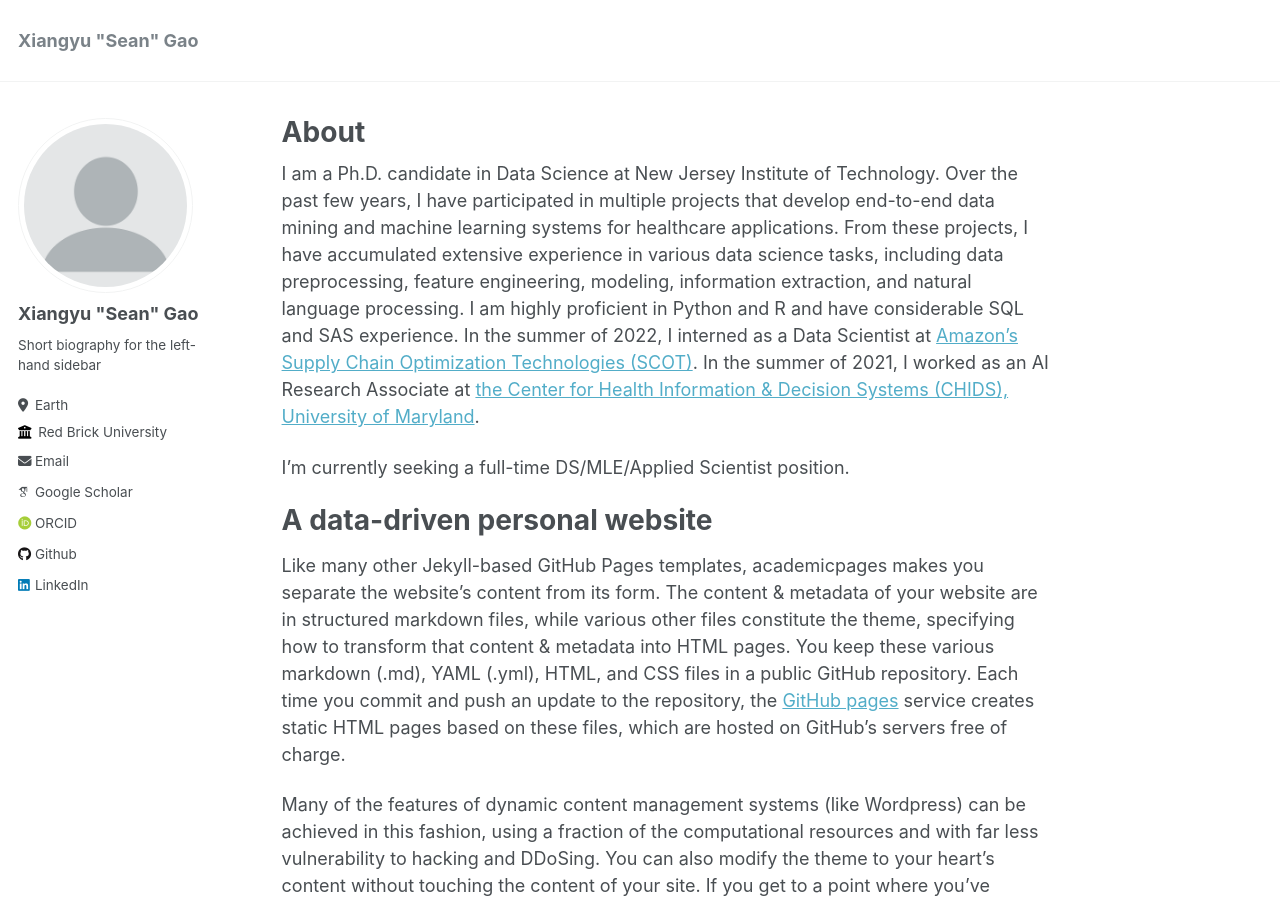
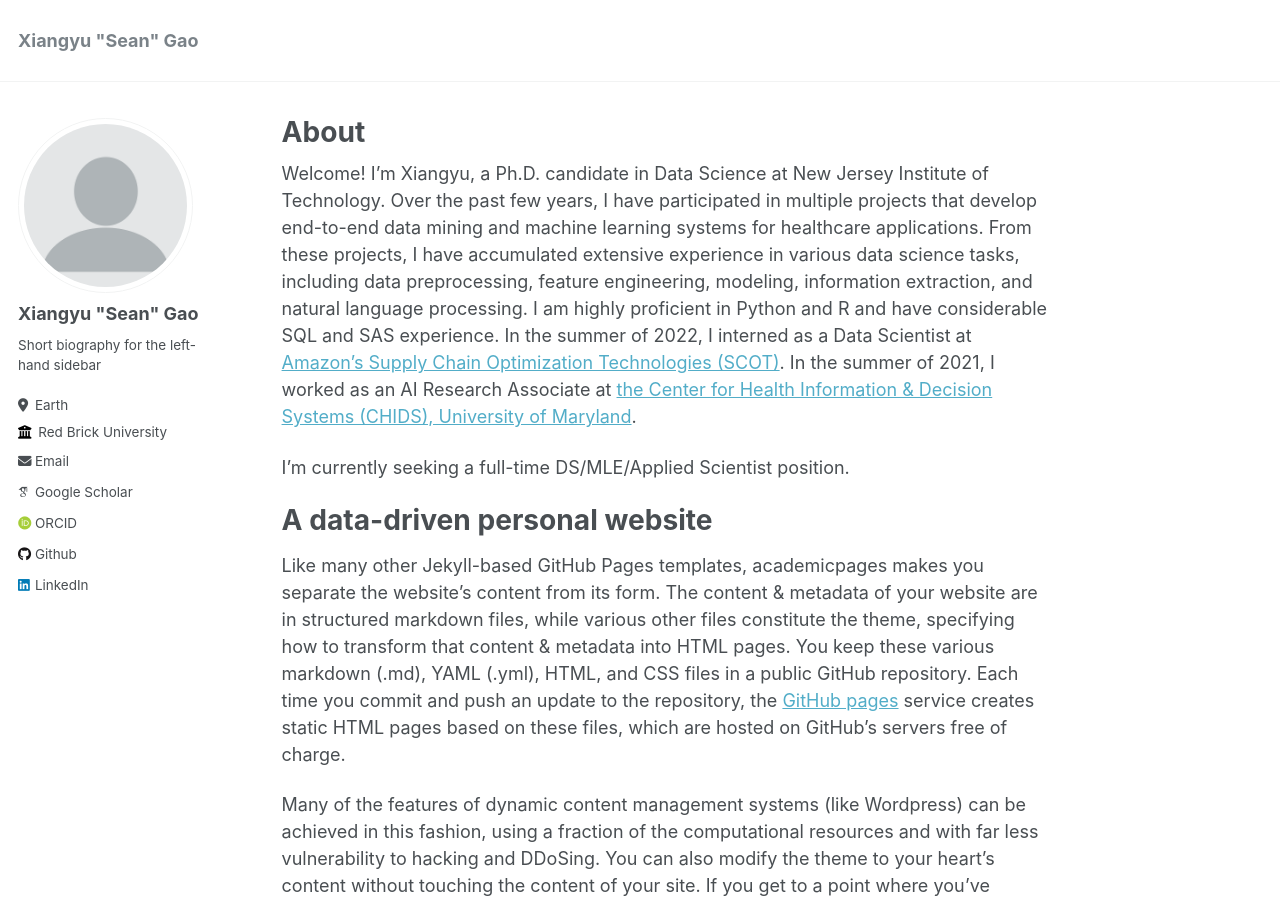
Before and after one commit to xga0/xga0.github.io, a Jekyll site: the page built from _pages/about.md, in a window 1280 px wide and 900 px high. Built offline with Jekyll 4.4.1, drawn with Linux system fonts in a browser that asks for light colours; some web fonts are replaced.

Commit message:
Update about.md

```diff
--- a/_pages/about.md
+++ b/_pages/about.md
@@ -7,7 +7,7 @@ redirect_from:
   - /about.html
 ---
 
-I am a Ph.D. candidate in Data Science at New Jersey Institute of Technology. Over the past few years, I have participated in multiple projects that develop end-to-end data mining and machine learning systems for healthcare applications. From these projects, I have accumulated extensive experience in various data science tasks, including data preprocessing, feature engineering, modeling, information extraction, and natural language processing. I am highly proficient in Python and R and have considerable SQL and SAS experience. In the summer of 2022, I interned as a Data Scientist at [Amazon’s Supply Chain Optimization Technologies (SCOT)](https://www.amazon.science/tag/supply-chain-optimization-technologies). In the summer of 2021, I worked as an AI Research Associate at [the Center for Health Information & Decision Systems (CHIDS), University of Maryland](https://www.rhsmith.umd.edu/centers/chids).
+Welcome! I'm Xiangyu, a Ph.D. candidate in Data Science at New Jersey Institute of Technology. Over the past few years, I have participated in multiple projects that develop end-to-end data mining and machine learning systems for healthcare applications. From these projects, I have accumulated extensive experience in various data science tasks, including data preprocessing, feature engineering, modeling, information extraction, and natural language processing. I am highly proficient in Python and R and have considerable SQL and SAS experience. In the summer of 2022, I interned as a Data Scientist at [Amazon’s Supply Chain Optimization Technologies (SCOT)](https://www.amazon.science/tag/supply-chain-optimization-technologies). In the summer of 2021, I worked as an AI Research Associate at [the Center for Health Information & Decision Systems (CHIDS), University of Maryland](https://www.rhsmith.umd.edu/centers/chids).
 
 I’m currently seeking a full-time DS/MLE/Applied Scientist position.
 
```
